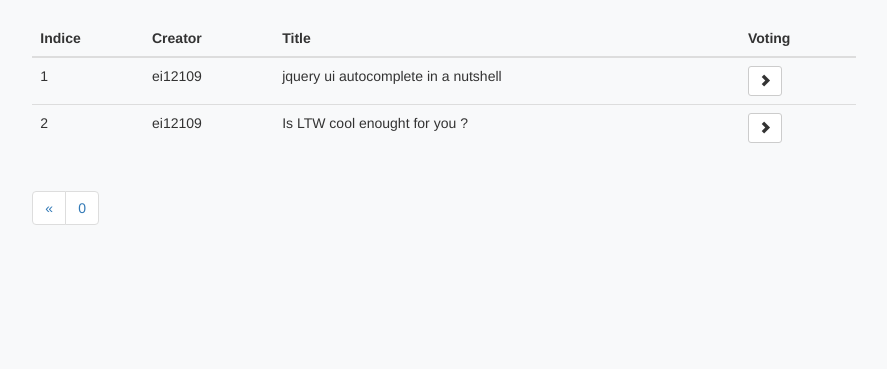
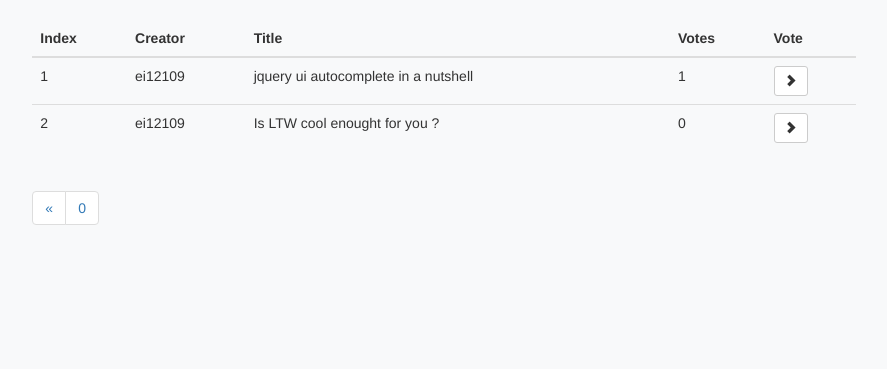
Before and after one commit to CowTard/Magic-Poll, a PHP site: page /panel/search.php in a window 1280 px wide. Shown: the part 51-420 px from the top of the page, without its empty margins (196-1083 px from the left). Run offline with PHP 8.4, Linux system fonts and the light colour scheme; the visitor is signed in with stand-in values (Sample User, id 1); data comes from the database, SQL or seed files in the repository.

Commit message:
Visualização do número de votos na listagem de votações dos outros

```diff
--- a/panel/search.php
+++ b/panel/search.php
@@ -30,10 +30,11 @@
 		<table class="table table-hover">
 		  <thead>
 		  	<tr>
-		  	<th>Indice</th>
+		  	<th>Index</th>
 		  	<th>Creator</th>
 		  	<th>Title</th>
-		  	<th>Voting</th>
+			<th>Votes</th>
+		  	<th>Vote</th>
 		  	</tr>
 		  </thead>
 		  <tbody>
@@ -43,6 +44,7 @@
 	  			<td><?= $indice ?></td>
 	  			<td><?= getName($row['IDuser']) ?></td>
 	  			<td><?= $row['Title'] ?></td>
+				<td><?= $row['Votes'] ?></td>
 	  			<td><form action="viewPoll.php" method="GET">
 	  					<input type="hidden" name="id" value="<?= sha1($row['ID']) ?>">
 	  					<button type="submit" class="btn btn-default btn-sm" aria-label="Left Align">
--- a/panel/viewMyPolls.php
+++ b/panel/viewMyPolls.php
@@ -13,8 +13,8 @@
 		  	<th>ID</th>
 		  	<th>Title</th>
 		  	<th>Votes</th>
-		  	<th>Voting</th>
-		  	<th>Editing</th>
+		  	<th>Vote</th>
+		  	<th>Edit</th>
 		  	</tr>
 		  </thead>
 		  <tbody>
```
